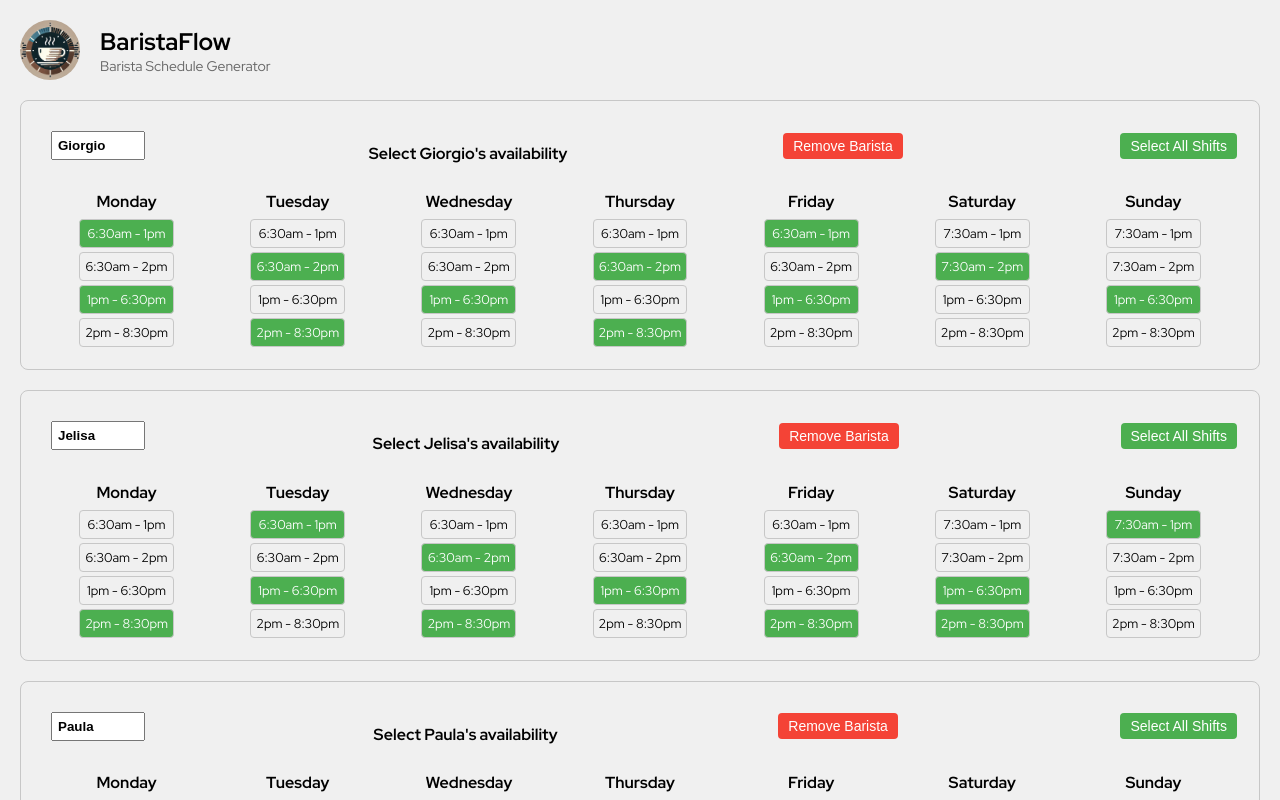
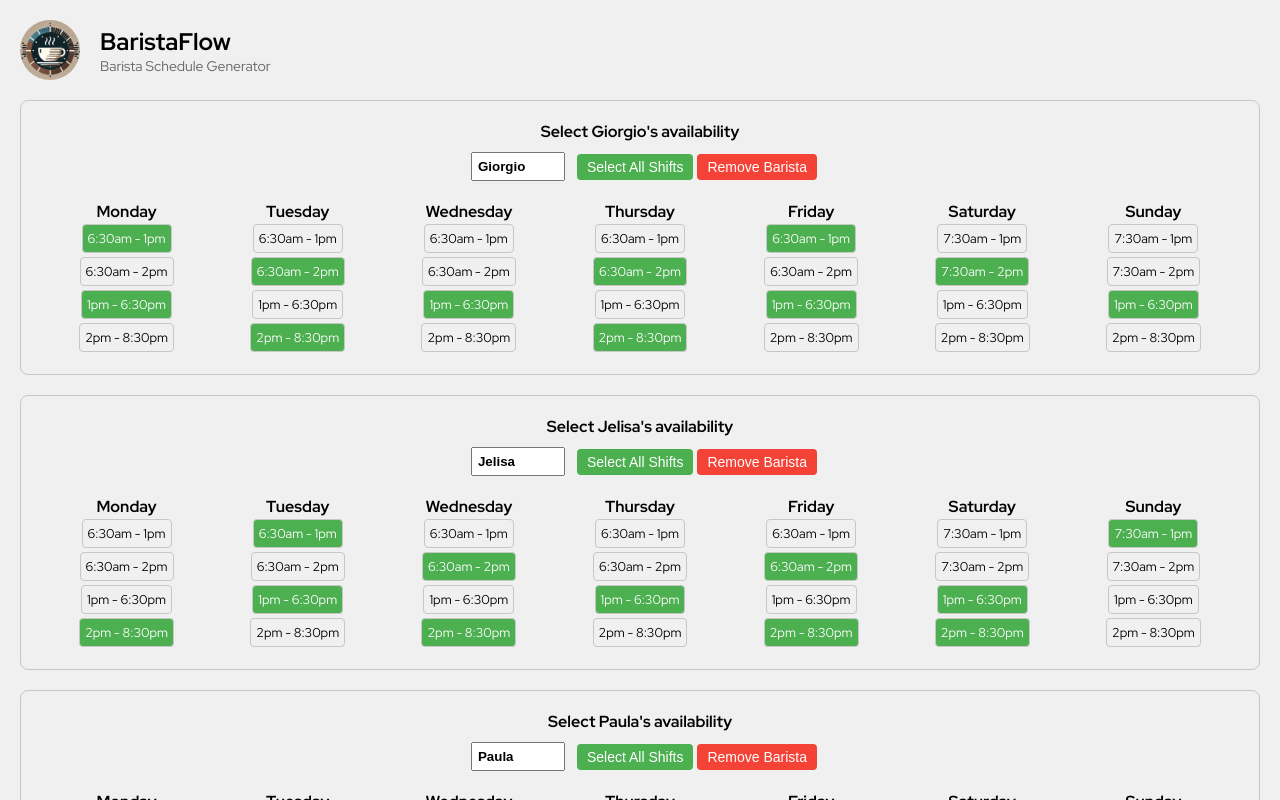
Before and after one commit to br1saturno/barista-schedule-generator, a React (Create React App) app: page / in a window 1280 px wide. Shown: the top 800 px of the page. Built offline with nearby package versions, Linux system fonts and the light colour scheme.

Commit message:
Adjusted CSS for optimized schedule

```diff
--- a/src/App.css
+++ b/src/App.css
@@ -54,6 +54,7 @@ body {
 .day-column {
   display: flex;
   flex-direction: column;
+  align-items: center;
   margin: 0 5px;
 }
 
@@ -107,7 +108,8 @@ button {
 }
 
 h3, h4 {
-  margin-bottom: 5px;
+  margin-top: 0;
+  margin-bottom: 0px;
 }
 
 .modal-overlay {
@@ -157,10 +159,23 @@ h3, h4 {
   cursor: pointer;
 }
 
-.barista-header {
+.barista-title-container {
+  display: flex;
+  align-items: center;
+}
+
+.barista-actions-container {
   display: flex;
   justify-content: space-between;
   align-items: center;
+}
+
+.barista-header {
+  display: flex;
+  flex-direction: column;
+  justify-content: space-between;
+  align-items: center;
+  margin-bottom: 10px;
 }
 
 .remove-button {
@@ -222,3 +237,9 @@ h3, h4 {
 .select-all-button:hover {
   background-color: #45a049;
 }
+
+.optimized-schedule-container {
+  display: flex;
+  justify-content: center;
+  margin-top: 20px;
+}
--- a/src/App.js
+++ b/src/App.js
@@ -217,18 +217,22 @@ function App() {
       {baristas.map((barista, index) => (
         <div key={index} className="barista-container">
           <div className="barista-header">
-            <input
-              className="barista-name"
+            <div className="barista-title-container">
+              <h4>Select {barista.name}'s availability</h4>
+            </div>
+            <div className="barista-actions-container">
+              <input
+                className="barista-name"
               type="text"
               value={barista.name}
               onChange={(e) => updateBarista(index, 'name', e.target.value)}
               placeholder="Barista Name"
             />
-            <h4>Select {barista.name}'s availability</h4>
-            <button onClick={() => removeBarista(index)} className="remove-button">Remove Barista</button>
             <button onClick={() => toggleAllShifts(index)} className="select-all-button">
               Select All Shifts
             </button>
+            <button onClick={() => removeBarista(index)} className="remove-button">Remove Barista</button>
+            </div>
           </div>
           <div className="availability-grid">
             {daysOfWeek.map(day => (
@@ -264,7 +268,9 @@ function App() {
         <h2>Generated Prompt</h2>
         <pre>{generatedPrompt}</pre>
       </Modal>
-      {optimizedSchedule && <OptimizedSchedule schedule={optimizedSchedule} />}
+      <div className="optimized-schedule-container">
+        {optimizedSchedule && <OptimizedSchedule schedule={optimizedSchedule} />}
+      </div>
     </div>
   );
 }
--- a/src/components/optimized-schedule/optimized-schedule.component.jsx
+++ b/src/components/optimized-schedule/optimized-schedule.component.jsx
@@ -1,14 +1,15 @@
-
+import './optimized-schedule.styles.css';
 
 const OptimizedSchedule = ({ schedule }) => {
     if (!schedule) return null;
 
     return (
     <div className="optimized-schedule">
-      <h2>Optimized Schedule</h2>
+        <h3>Optimized Schedule</h3>
+        <div className="schedule-container">
             {Object.entries(schedule).map(([day, shifts]) => (
                 <div key={day} className="day-schedule">
-          <h3>{day}</h3>
+                    <h4>{day}</h4>
                     {Object.entries(shifts).map(([shift, baristas]) => (
                     <div key={shift} className="shift-schedule">
                     <strong>{shift}:</strong>
@@ -20,6 +21,7 @@ const OptimizedSchedule = ({ schedule }) => {
                 </div>
             ))}
         </div>
+    </div>
     );
 }
 
--- a/src/components/optimized-schedule/optimized-schedule.styles.css
+++ b/src/components/optimized-schedule/optimized-schedule.styles.css
@@ -1,14 +1,38 @@
 .optimized-schedule {
+    display: flex;
+    flex-direction: column;
+    align-items: center;
     margin-top: 20px;
     border: 1px solid #ddd;
     padding: 20px;
     border-radius: 5px;
-  }
+    overflow-x: auto;
+}
 
-  .day-schedule {
-    margin-bottom: 15px;
-  }
+.schedule-container {
+  display: flex;
+  flex-direction: row;
+  justify-content: space-around;
+  flex-wrap: wrap;
+  font-size: 14px;
+  margin-top: 20px;
+}
 
-  .shift-schedule {
+.schedule-container h3 {
+    text-align: center;
+}
+
+.day-schedule {
+    margin-top: 20px;
+    background-color: #8ecc91;
+    border: 1px solid #ddd;
+    border-radius: 5px;
+    padding: 10px;
+    flex: 0 0 auto; /* Prevent day schedules from shrinking */
+    min-width: 200px; /* Set a minimum width for each day */
+}
+
+.shift-schedule {
     margin-left: 15px;
-  }
+    margin-bottom: 10px;
+}
```
Lines whose indentation alone changed are shown as unchanged.
